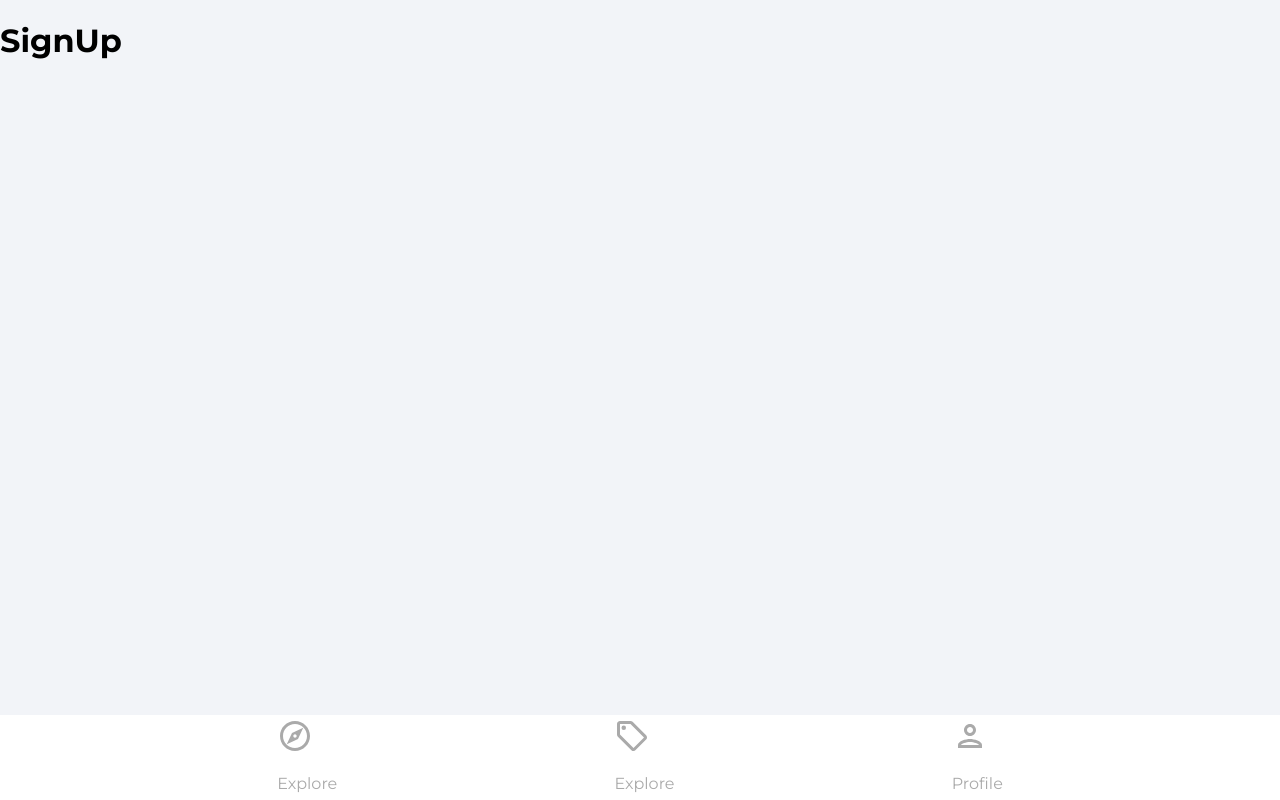
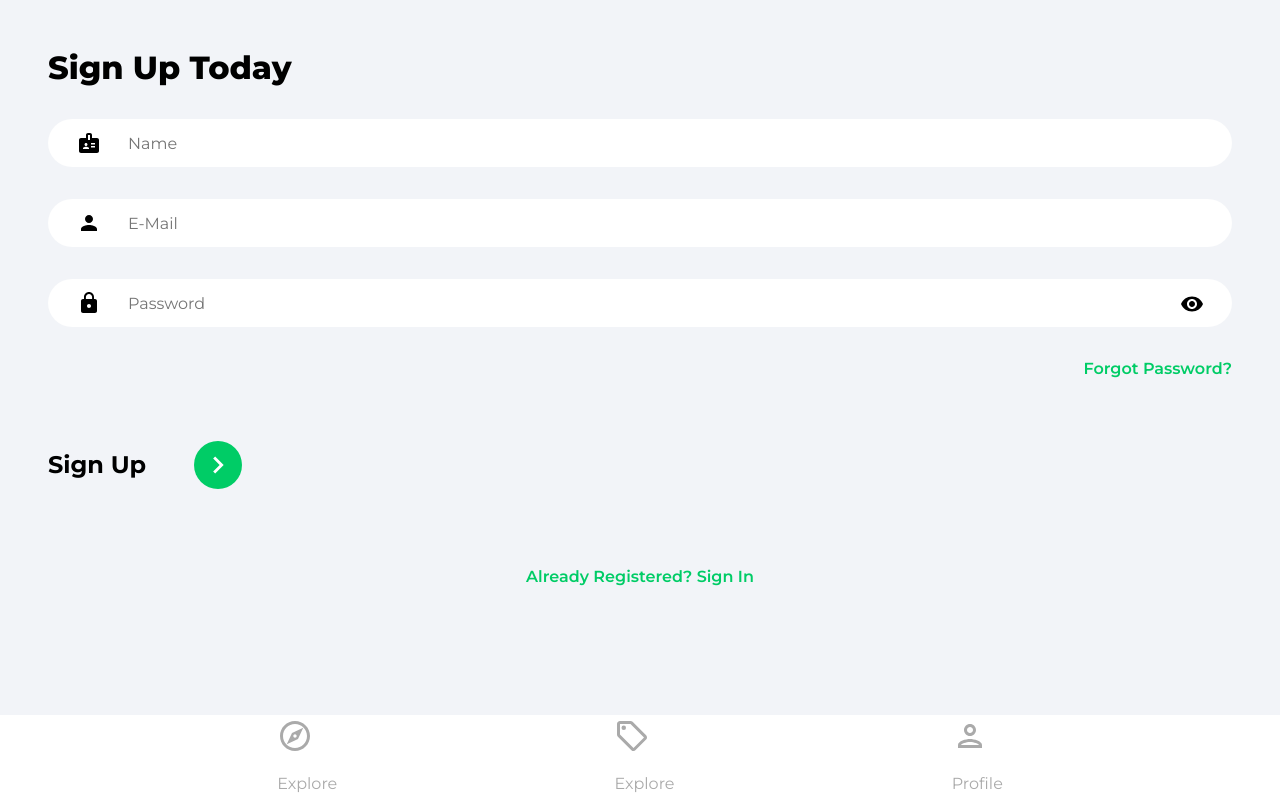
Before and after one commit to jjosephd/themarketplace, a React (Create React App) app: page /sign-up in a window 1280 px wide. Built offline with nearby package versions, Linux system fonts and the light colour scheme.

Commit message:
onSubmit function implemented using firebase auth api.

```diff
--- a/package.json
+++ b/package.json
@@ -6,6 +6,7 @@
     "@testing-library/jest-dom": "^5.17.0",
     "@testing-library/react": "^13.4.0",
     "@testing-library/user-event": "^13.5.0",
+    "firebase": "^11.0.2",
     "react": "^18.3.1",
     "react-dom": "^18.3.1",
     "react-router-dom": "^6.28.0",
--- a/src/firebase.config.js
+++ b/src/firebase.config.js
@@ -1,5 +1,5 @@
 import { initializeApp } from 'firebase/app';
-import { getFireStore } from 'firebase/firestore';
+import { getFirestore } from 'firebase/firestore';
 
 // Your web app's Firebase configuration
 const firebaseConfig = {
@@ -11,5 +11,6 @@
   appId: '1:262446474459:web:6c7cb08a4414b61ce9d8fe',
 };
 
+const app = initializeApp(firebaseConfig);
 // Initialize Firebase
-export const db = getFireStore();
+export const db = getFirestore();
--- a/src/pages/SignUp.jsx
+++ b/src/pages/SignUp.jsx
@@ -12,9 +12,127 @@
 // See the License for the specific language governing permissions and
 // limitations under the License.
 import React from 'react';
+import { useState } from 'react';
+import { Link } from 'react-router-dom';
+import {
+  getAuth,
+  createUserWithEmailAndPassword,
+  updateProfile,
+} from 'firebase/auth';
+import { db } from '../firebase.config';
+import { useNavigate } from 'react-router-dom';
+import { ReactComponent as ArrowRightIcon } from '../assets/svg/keyboardArrowRightIcon.svg';
+import visibilityIcon from '../assets/svg/visibilityIcon.svg';
 
 const SignUp = () => {
-  return <h1>SignUp</h1>;
+  const [showPassword, setShowPassword] = useState(false);
+  const [formData, setFormData] = useState({
+    email: '',
+    password: '',
+    name: '',
+  });
+
+  const { email, password, name } = formData;
+
+  const navigate = useNavigate();
+
+  const onChange = (e) => {
+    setFormData((prevState) => ({
+      ...prevState,
+      [e.target.id]: e.target.value,
+    }));
+  };
+
+  const onSubmit = async (e) => {
+    e.preventDefault();
+
+    try {
+      // Create a new user with email and password
+      const auth = getAuth();
+      const userCredential = await createUserWithEmailAndPassword(
+        auth,
+        email,
+        password
+      );
+
+      // Get the user from the userCredential
+      const user = userCredential.user;
+
+      // Set the display name of the user
+      updateProfile(auth.currentUser, {
+        displayName: name,
+      });
+
+      // Redirect the user to the homepage
+      navigate('/');
+    } catch (error) {
+      // Log the error to the console
+      console.log(error);
+    }
+  };
+
+  return (
+    <>
+      <div className="pageContainer">
+        <header>
+          <p className="pageHeader">Sign Up Today</p>
+        </header>
+        <main>
+          <form onSubmit={onSubmit}>
+            <input
+              type="text"
+              className="nameInput"
+              placeholder="Name"
+              id="name"
+              value={name}
+              onChange={onChange}
+            />
+            <input
+              type="email"
+              className="emailInput"
+              placeholder="E-Mail"
+              id="email"
+              value={email}
+              onChange={onChange}
+            />
+            <div className="passwordInputDiv">
+              <input
+                type={showPassword ? 'text' : 'password'}
+                className="passwordInput"
+                placeholder="Password"
+                id="password"
+                value={password}
+                onChange={onChange}
+              />
+              <img
+                src={visibilityIcon}
+                alt="Show Password"
+                className="showPassword"
+                onClick={() => {
+                  setShowPassword((prevState) => !prevState);
+                }}
+              />
+            </div>
+            <Link to="/forgot-password" className="forgotPasswordLink">
+              Forgot Password?
+            </Link>
+
+            <div className="signUpBar">
+              <p className="signUpText">Sign Up</p>
+              <button className="signInButton">
+                <ArrowRightIcon fill="#ffffff" width="34px" height="34px" />
+              </button>
+            </div>
+          </form>
+          {/* Google OAuth */}
+
+          <Link to="/sign-in" className="registerLink">
+            Already Registered? Sign In
+          </Link>
+        </main>
+      </div>
+    </>
+  );
 };
 
 export default SignUp;
```
Also changed, not shown: 1 other file (tests, documents, lock files or other folders).
